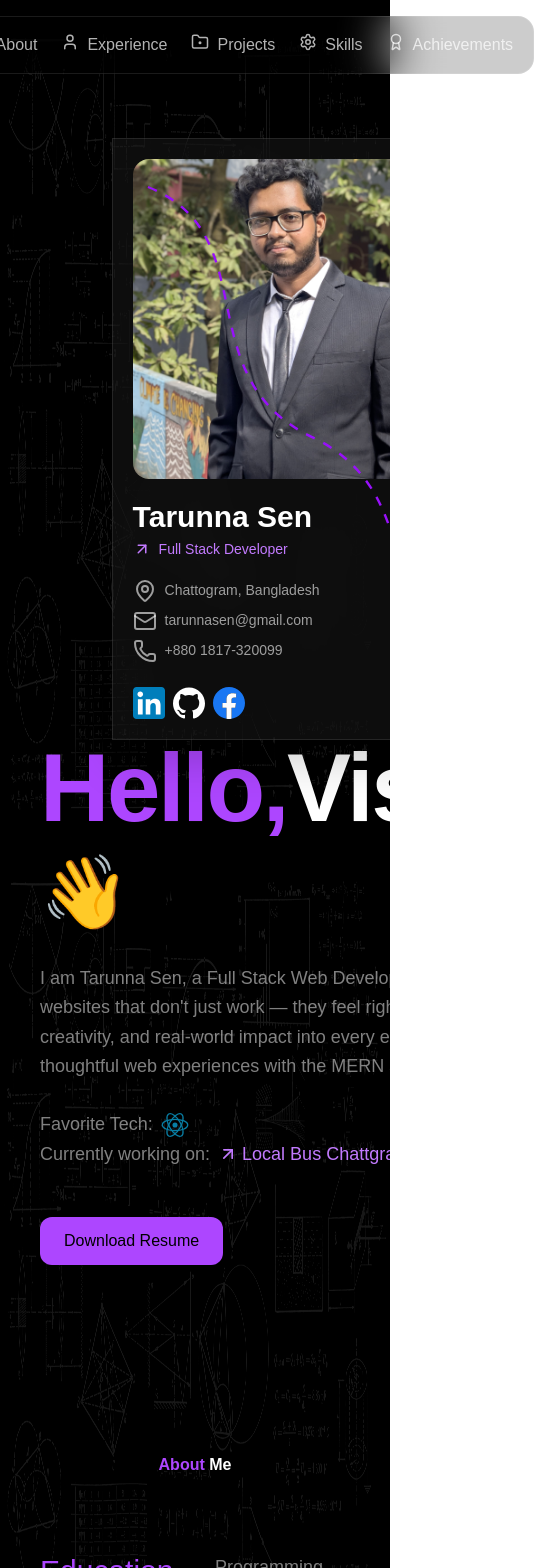
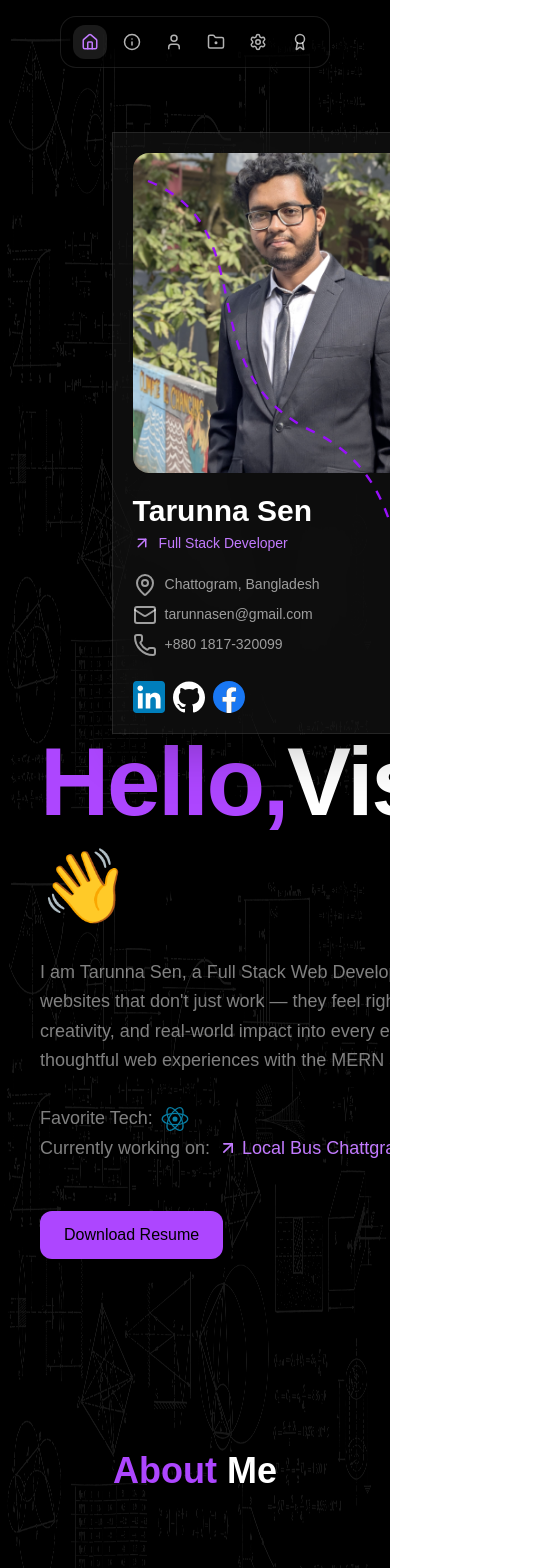
Before and after one commit to T4RUNN4/Tarunna-Portfolio, a React (Vite) app: page / in a window 390 px wide. Shown: the top 1568 px of the page, 534 px wide, since content can reach past the window. Built offline with nearby package versions, Linux system fonts and the light colour scheme.

Commit message:
sm screen optimized (except hero)

```diff
--- a/src/components/NavIcon.jsx
+++ b/src/components/NavIcon.jsx
@@ -6,7 +6,7 @@ export default function NavIcon({ icon, text, href, curr, setCurr }) {
       onClick={() => setCurr(text)}
     >
       {icon}
-      {text}
+      <span className="hidden md:flex">{text}</span>
     </a>
   );
 }
--- a/src/sections/About.jsx
+++ b/src/sections/About.jsx
@@ -23,13 +23,13 @@ export default function About() {
           className="text-center"
         >
           <div className="leading-none">
-            <h2 className="text-purple-500 font-bold md:text-6xl lg:text-8xl">
+            <h2 className="text-purple-500 font-bold text-4xl md:text-6xl lg:text-8xl">
               About <span className="text-white">Me</span>
             </h2>
           </div>
         </motion.div>
 
-        <div className="mt-20 grid grid-cols-2 gap-10">
+        <div className="mt-20 grid grid-cols-1 md:grid-cols-2 gap-10">
           <div className="flex flex-col gap-4">
             <div>
               <div className="leading-none">
@@ -124,7 +124,7 @@ export default function About() {
               delay: 0.05,
               ease: [0.22, 1, 0.36, 1],
             }}
-            className="text-lg lg:text-xl leading-relaxed text-white/50"
+            className="md:text-lg lg:text-xl leading-relaxed text-white/50"
           >
             Programming started as curiosity, but it quickly became something
             much bigger for me. From building small experiments in my early
--- a/src/sections/Achievement.jsx
+++ b/src/sections/Achievement.jsx
@@ -5,7 +5,7 @@ import SPSC from "../assets/SPSC.png";
 
 export default function Achievements() {
   return (
-    <section id="Achievements" className="relative px-20 py-28">
+    <section id="Achievements" className="relative px-10 md:px-20 py-28">
       <div className="absolute left-1/2 top-1/2 h-150 w-150 -translate-x-1/2 -translate-y-1/2 rounded-full bg-purple-500/10 blur-3xl" />
 
       <div className="relative z-10 mx-auto max-w-7xl">
@@ -20,12 +20,12 @@ export default function Achievements() {
           className="text-center"
         >
           <div className="leading-none">
-            <h2 className="text-2xl text-purple-500 font-bold md:text-6xl lg:text-8xl">
+            <h2 className="text-purple-500 font-bold text-4xl md:text-6xl lg:text-8xl">
               Achievements
             </h2>
           </div>
         </motion.div>
-        <div className="grid grid-cols-2 gap-4 mt-14">
+        <div className="grid grid-cols-1 md:grid-cols-2 gap-4 mt-14">
           <DetailsCard
             logo={SPSC}
             rounded="true"
--- a/src/sections/Experience.jsx
+++ b/src/sections/Experience.jsx
@@ -2,7 +2,7 @@ import { motion } from "framer-motion";
 
 export default function Experience() {
   return (
-    <section id="experience" className="relative px-20 py-28">
+    <section id="experience" className="relative px-10 md:px-20 py-28">
       <div className="absolute left-1/2 top-1/2 h-150 w-150 -translate-x-1/2 -translate-y-1/2 rounded-full bg-purple-500/10 blur-3xl" />
 
       <div className="relative z-10 mx-auto max-w-7xl">
@@ -17,7 +17,7 @@ export default function Experience() {
           className="text-center"
         >
           <div className="leading-none">
-            <h2 className="text-purple-500 font-bold md:text-6xl lg:text-8xl">
+            <h2 className="text-purple-500 font-bold text-4xl md:text-6xl lg:text-8xl">
               Experience
             </h2>
           </div>
@@ -36,16 +36,16 @@ export default function Experience() {
           <div className="flex flex-col rounded-3xl border border-white/10 bg-white/5 px-10 py-6 backdrop-blur-xl transition duration-300 hover:border-purple-400/30 hover:bg-white/10">
             <div className="flex items-center gap-8">
               <div className="flex flex-col justify-center">
-                <h6 className="text-md leading-relaxed text-white/50 mb-0.5">
+                <h6 className="text-sm md:text-md leading-relaxed text-white/50 mb-0.5">
                   Sep, 2025 - Nov 2025
                 </h6>
-                <h2 className="text-white font-medium text-4xl">
+                <h2 className="text-white font-medium text-2xl md:text-4xl">
                   M/S Ridwan Sarker Trade
                 </h2>
-                <h6 className="text-md leading-relaxed text-white/50">
+                <h6 className="text-sm md:text-md leading-relaxed text-white/50">
                   Front End Developer
                 </h6>
-                <ul className="text-md leading-relaxed text-white/50 mt-4 list-disc ml-4">
+                <ul className="text-sm md:text-md leading-relaxed text-white/50 mt-4 list-disc ml-4">
                   <li>
                     Developed a B2B e-commerce platform using React and Firebase
                   </li>
--- a/src/sections/Skills.jsx
+++ b/src/sections/Skills.jsx
@@ -68,7 +68,7 @@ const skills = [
 
 export default function Skills() {
   return (
-    <section id="skills" className="relative px-20 py-28">
+    <section id="skills" className="relative px-10 md:px-20 py-28">
       <div className="absolute left-1/2 top-1/2 h-150 w-150 -translate-x-1/2 -translate-y-1/2 rounded-full bg-purple-500/10 blur-3xl" />
 
       <div className="relative z-10 mx-auto max-w-7xl">
@@ -83,7 +83,7 @@ export default function Skills() {
           className="text-center"
         >
           <div className="leading-none">
-            <h2 className="text-2xl text-purple-500 font-bold md:text-6xl lg:text-8xl">
+            <h2 className="text-purple-500 font-bold text-4xl md:text-6xl lg:text-8xl">
               Skills
             </h2>
           </div>
```
